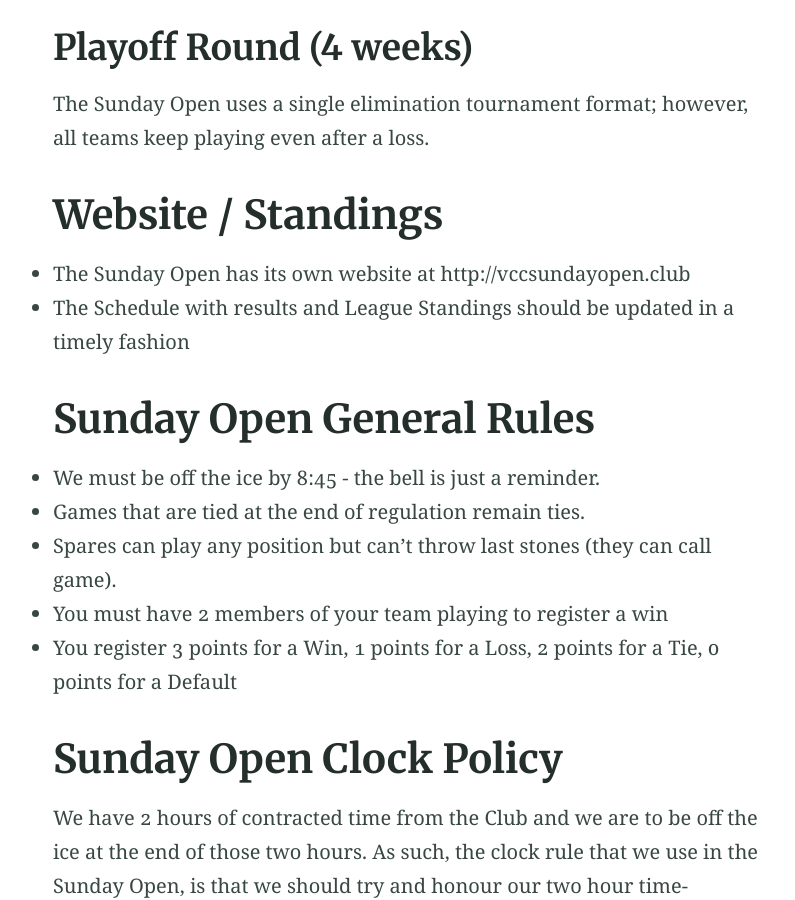
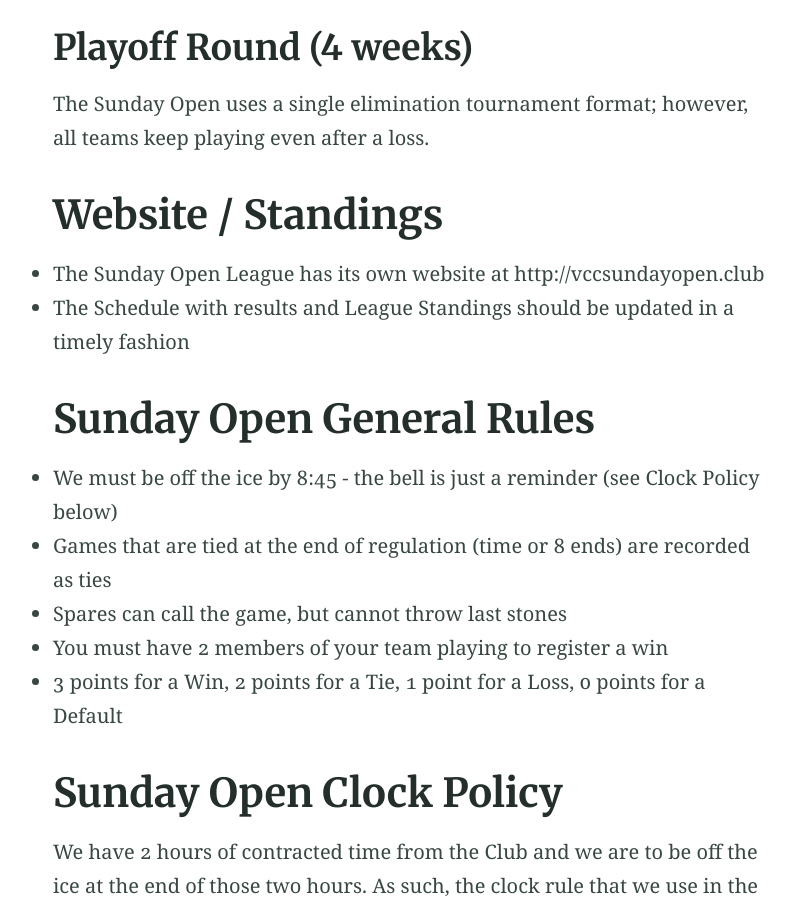
Before and after one commit to adsgray/testsite, a Jekyll site: the page built from leagueinfo.md, in a window 1280 px wide and 900 px high, scrolled down 985 px. Shown: the whole window, without its empty margins (230-1025 px from the left). Built offline with Jekyll 4.4.1, drawn with Linux system fonts in a browser that asks for light colours; some of the changed text lies outside the part shown.

Commit message:
Update leagueinfo.md

```diff
--- a/leagueinfo.md
+++ b/leagueinfo.md
@@ -20,20 +20,20 @@ The Sunday Open uses a single elimination tournament format; however, all teams
 
 
 # Website / Standings
-* The Sunday Open has its own website at http://vccsundayopen.club
+* The Sunday Open League has its own website at http://vccsundayopen.club
 * The Schedule with results and League Standings should be updated in a timely fashion
 
 
 # Sunday Open General Rules
-* We must be off the ice by 8:45 - the bell is just a reminder.
-* Games that are tied at the end of regulation remain ties.
-* Spares can play any position but can't throw last stones (they can call game).
+* We must be off the ice by 8:45 - the bell is just a reminder (see Clock Policy below)
+* Games that are tied at the end of regulation (time or 8 ends) are recorded as ties
+* Spares can call the game, but cannot throw last stones
 * You must have 2 members of your team playing to register a win
-* You register 3 points for a Win, 1 points for a Loss, 2 points for a Tie, 0 points for a Default
+* 3 points for a Win, 2 points for a Tie, 1 point for a Loss, 0 points for a Default
 
 
 # Sunday Open Clock Policy
-We have 2 hours of contracted time from the Club and we are to be off the ice at the end of those two hours.  As such, the clock rule that we use in the Sunday Open, is that we should try and honour our two hour time-commitment on the ice.
+We have 2 hours of contracted time from the Club and we are to be off the ice at the end of those two hours.  As such, the clock rule that we use in the League, is that we try to honour our two hour time-commitment on the ice.
 
 Procedurally *the skips should discuss amongst themselves how many more ends they will have after the 5th end* (will they have time for 1 or 2). As a more competitive league we acknowledge that you need to know how many more ends you are playing as it affects how you will call the last ends in a close game.
 
@@ -58,17 +58,17 @@ Spares must be VCC members. Your Team Captain has access to a list of members th
 # Tie Breakers for Playoff Seeding
 * If a Team has defaults they lose any tie breaker
 * Direct Head-to-Head if possible
-* Most wins (if two teams have same number of points but one has more wins than the other teams (team has same number of points though because of more ties than losses) the team with more wins finishes ahead).
-* Comparison of how they perform versus the top team in the standings (working down the standings list until the tie is broken).
-* Coin flip.
-* Everyone makes the playoffs.
+* Most wins
+* Comparison of how they perform versus the top team in the standings (working down the standings list until the tie is broken)
+* Coin flip
 
 
 # Playoff Rules
+* Everyone makes the Playoffs.
 * The higher seeded team gets the choice of hammer and stones.
-* Spares must play one of the front-end positions (lead or second).
+* Spares must play front-end positions (lead or second).
 * You must have 2 members of your team playing to register a win.
-* No ties … draw to the button … only throwing team may sweep … must have a piece of the rings to register the win.
+* Playoff games must have a winner. If tied at the end of regulation (time or 8 ends) - draw to the button with only throwing team sweeping. Stone must have a piece of the rings to register the win.
 * For the Championship Final Game, if both teams agree to play on a different sheet, they have the right to switch ice with any other game as long as they inform that sheet before the teams enter the ice.
 
 
```
